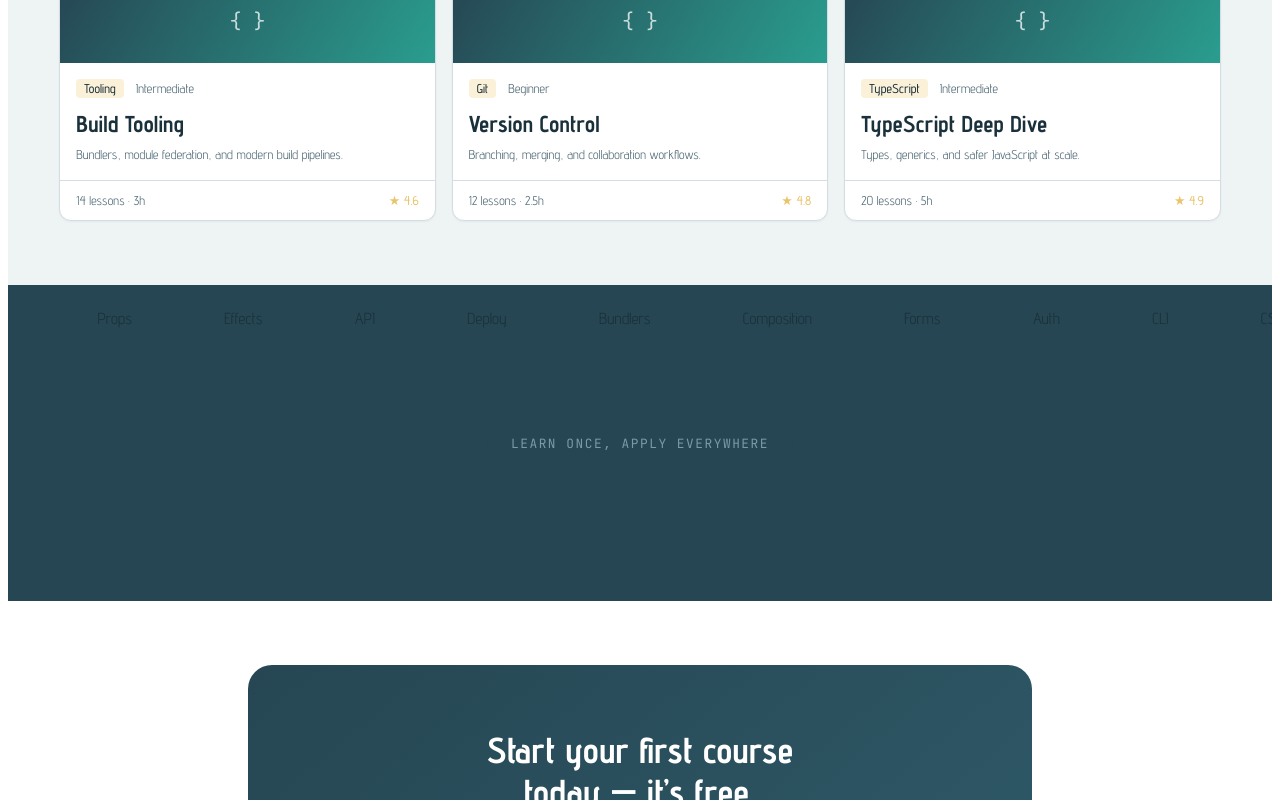
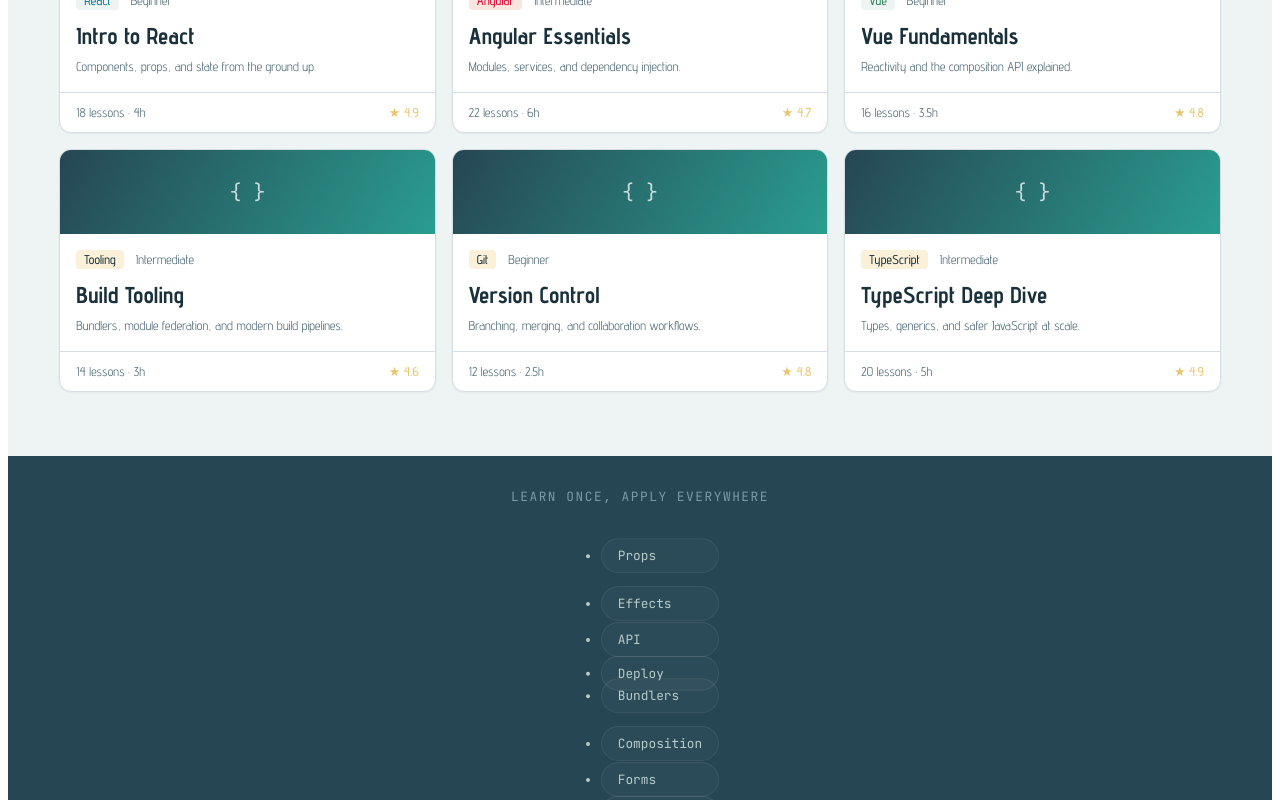
Before and after one commit to Soulhay/amor-lineribus-shell, a React app: page /#/ in a window 1280 px wide. Shown: the part 2000-2800 px from the top of the page. Built offline with nearby package versions, Linux system fonts and the light colour scheme.

Commit message:
Update landing.css

```diff
--- a/src/styles/landing.css
+++ b/src/styles/landing.css
@@ -191,48 +191,77 @@
   color: var(--text-muted);
 }
 
-/* ── Topic band ──────────────────────────────────────────── */
+/* =========================================================================
+   landing.css — replace the entire .band / .band__label / .band__pills /
+   .band__pill block (including the drift offsets) with this.
+
+   Structure is now three stacked children: a pill row, the label, a second
+   pill row. No absolute positioning, so nothing can collide and the height
+   is defined by the content rather than a magic min-height.
+   ========================================================================= */
+
 .band {
-  position: relative;
-  display: grid;
-  place-items: center;
-  min-height: 220px;
-  padding: var(--space-12) var(--gutter);
+  display: flex;
+  flex-direction: column;
+  align-items: center;
+  gap: var(--space-6);
+  padding: var(--space-8) var(--gutter);
   background: var(--color-charcoal);
   overflow: hidden;
 }
 
+.band__row {
+  display: flex;
+  flex-wrap: wrap;
+  justify-content: center;
+  gap: var(--space-4);
+  width: 100%;
+  max-width: var(--max-width);
+  margin: 0;
+  padding: 0;
+  list-style: none;
+  pointer-events: none;
+}
+
 .band__label {
-  position: relative;
-  z-index: 2;
   margin: 0;
-  padding: var(--space-3) var(--space-6);
-  border-radius: var(--radius-pill);
-  background: var(--color-charcoal);
-  text-align: center;
   font-family: var(--font-mono);
   font-size: var(--fs-sm);
   letter-spacing: 0.12em;
   text-transform: uppercase;
   color: var(--text-muted);
+  text-align: center;
 }
 
-.band__pills {
-  position: absolute;
-  inset: 0;
-  z-index: 1;
-  display: flex;
-  flex-wrap: wrap;
-  /* Rows hug the top and bottom edges, leaving the centre clear. */
-  align-content: space-between;
-  justify-content: space-around;
-  gap: var(--space-4);
-  width: 100%;
-  max-width: var(--max-width);
-  margin: 0 auto;
-  padding: var(--space-6) var(--gutter);
-  list-style: none;
-  pointer-events: none;
+.band__pill {
+  padding: var(--space-2) var(--space-4);
+  border: 1px solid var(--code-rule);
+  border-radius: var(--radius-pill);
+  background: rgba(255, 255, 255, 0.04);
+  font-family: var(--font-mono);
+  font-size: var(--fs-sm);
+  color: var(--code-text);
+  opacity: 0.85;
+  animation: drift var(--drift-time) ease-in-out infinite;
+}
+
+/* Four drift profiles so the row never settles into a visible rhythm.
+   Negative delays start each pill mid-cycle rather than all at zero. */
+.band__pill[data-offset="0"] {
+  --drift-from: -7px; --drift-to: 5px;  --drift-time: 6.5s;
+  animation-delay: 0s;
+}
+.band__pill[data-offset="1"] {
+  --drift-from: 6px;  --drift-to: -4px; --drift-time: 7.8s;
+  animation-delay: -1.4s;
+}
+.band__pill[data-offset="2"] {
+  --drift-from: -3px; --drift-to: 7px;  --drift-time: 5.9s;
+  animation-delay: -2.7s;
+}
+.band__pill[data-offset="3"] {
+  --drift-from: 8px;  --drift-to: -2px; --drift-time: 8.4s;
+  animation-delay: -0.8s;
 }
 
 /* ── Sections ────────────────────────────────────────────── */
@@ -409,73 +438,79 @@
 .course__rating { color: var(--color-jasmine); font-weight: var(--fw-medium); }
 
 /* ── CTA ─────────────────────────────────────────────────── */
+/* =========================================================================
+   landing.css — replace the .cta block.
+
+   The panel was capped at 720px, which reads as a small card adrift in
+   white space on a wide display. It now scales with the content width and
+   lays out as two columns on desktop so the copy and the form share the
+   space instead of stacking in a narrow column.
+   ========================================================================= */
+
 .cta {
-  max-width: 720px;
+  display: grid;
+  grid-template-columns: 1.2fr 1fr;
+  align-items: center;
+  gap: var(--space-12);
+  max-width: var(--max-width);
   margin: 0 auto;
-  padding: var(--space-16) var(--space-8);
-  text-align: center;
+  padding: var(--space-16) clamp(var(--space-8), 5vw, var(--space-16));
   border-radius: var(--radius-2xl);
-  background: linear-gradient(140deg, var(--color-charcoal), #2f5a68);
+  background:
+    radial-gradient(circle at 88% 15%, rgba(42, 157, 143, 0.35), transparent 55%),
+    linear-gradient(140deg, var(--color-charcoal), #2f5a68);
   color: var(--on-charcoal);
+  text-align: left;
 }
 
 .cta__title {
   margin: 0 0 var(--space-3);
   font-family: var(--font-display);
-  font-size: var(--fs-2xl);
+  font-size: clamp(var(--fs-xl), 3vw, var(--fs-3xl));
   font-weight: var(--fw-bold);
   line-height: var(--lh-tight);
 }
 
 .cta__lead {
-  margin: 0 0 var(--space-8);
-  font-size: var(--fs-base);
+  margin: 0;
+  max-width: 40ch;
+  font-size: var(--fs-md);
+  line-height: var(--lh-normal);
   opacity: 0.85;
 }
 
 .cta__form {
   display: flex;
   flex-wrap: wrap;
-  justify-content: center;
   gap: var(--space-3);
 }
 
 .cta__input {
-  flex: 1 1 260px;
-  max-width: 320px;
-  padding: var(--space-3) var(--space-4);
+  flex: 1 1 240px;
+  padding: var(--space-4);
   border: 1px solid var(--border-mid);
   border-radius: var(--radius-md);
   background: var(--surface-white);
   font-family: var(--font-body);
   font-size: var(--fs-base);
   color: var(--text-primary);
-
-  &::placeholder { color: var(--text-muted); }
 }
 
-/* ── Mobile ──────────────────────────────────────────────── */
+.cta__input::placeholder { color: var(--text-muted); }
+
+.cta__input:focus-visible {
+  outline: 2px solid var(--color-jasmine);
+  outline-offset: 2px;
+}
+
 @media (max-width: 900px) {
-  .hero { padding: var(--space-12) var(--space-4); }
-
-  .hero__inner {
+  .cta {
     grid-template-columns: 1fr;
-    gap: var(--space-12);
+    gap: var(--space-8);
+    padding: var(--space-12) var(--space-6);
+    text-align: center;
   }
 
-  .hero__title { font-size: var(--fs-2xl); }
-
-  .stats { gap: var(--space-8); }
-
-  .section { padding: var(--space-12) var(--space-4); }
-
-  .section__head {
-    flex-direction: column;
-    align-items: flex-start;
-    gap: var(--space-3);
-  }
-
-  .band__pills { display: none; }
-
-  .cta { padding: var(--space-12) var(--space-6); }
+  .cta__lead { max-width: none; }
+  .cta__form { justify-content: center; }
 }
```
